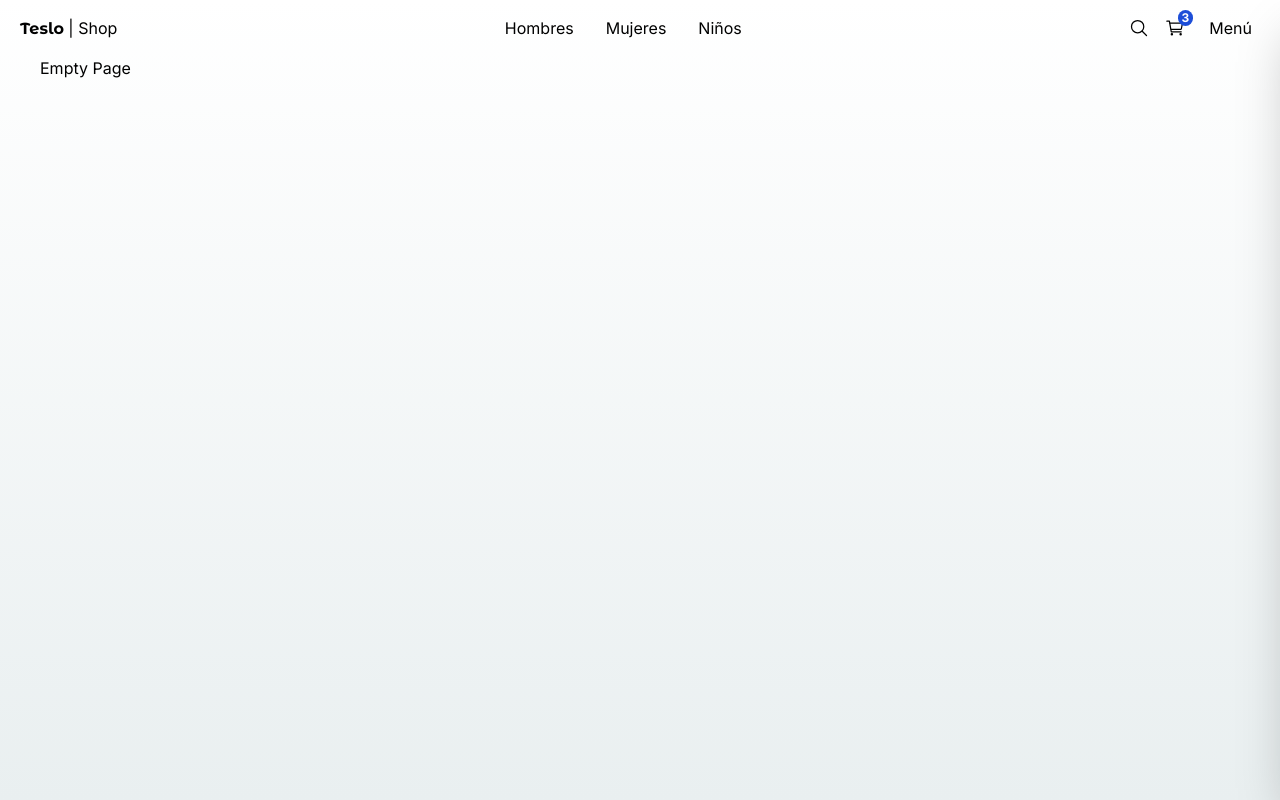
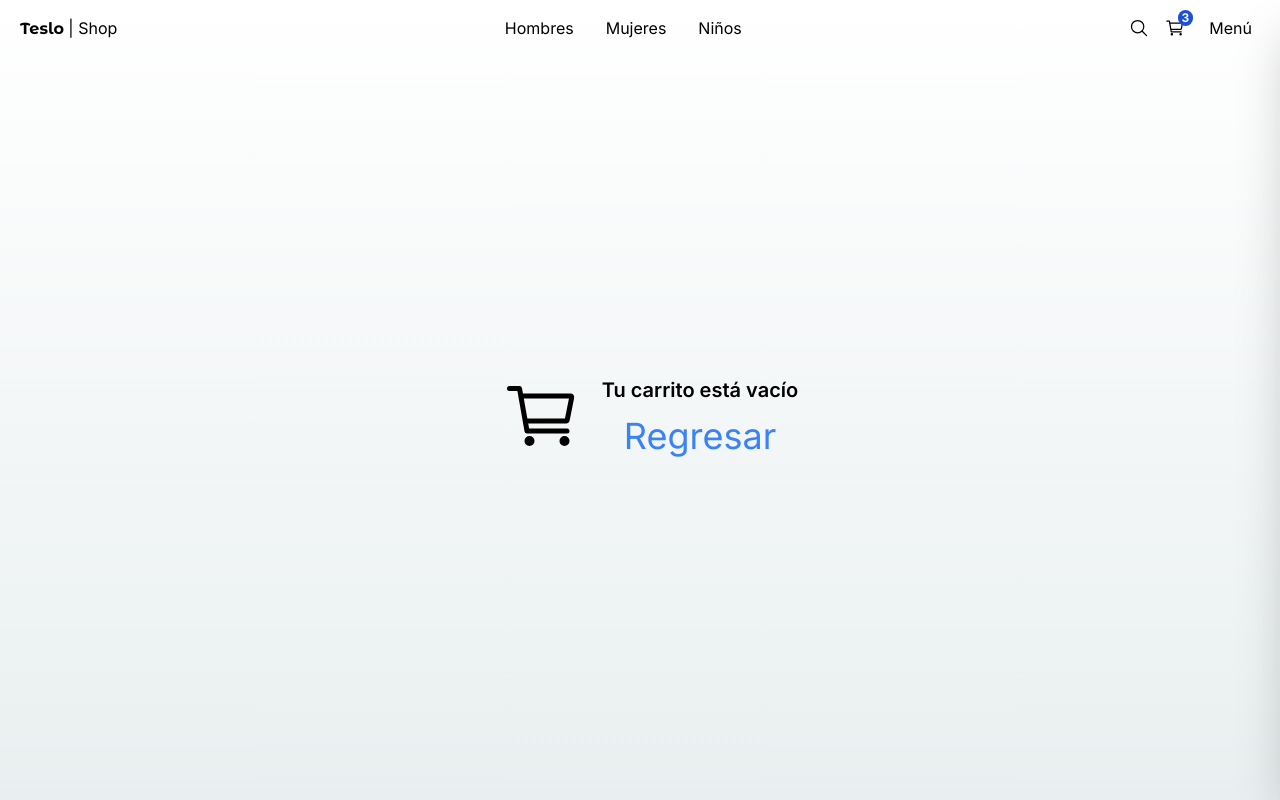
Before and after one commit to pjimenez11/teslo-shop, a Next.js app: page /empty in a window 1280 px wide. Built offline with nearby package versions, Linux system fonts and the light colour scheme.

Commit message:
Agrega página de carrito vacío con enlace de regreso

```diff
--- a/src/app/(shop)/empty/page.tsx
+++ b/src/app/(shop)/empty/page.tsx
@@ -1,7 +1,21 @@
+import Link from "next/link";
+import { IoCartOutline } from "react-icons/io5";
+
 export default function EmptyPage() {
   return (
-    <div>
-      <h1>Empty Page</h1>
+    <div
+      className="flex justify-center items-center"
+      style={{
+        minHeight: "calc(100vh - 80px)",
+      }}
+    >
+      <IoCartOutline size={80} className="mx-5" />
+      <div className="flex flex-col items-center">
+        <h1 className="text-xl font-semibold">Tu carrito está vacío</h1>
+        <Link href="/" className="text-blue-500 mt-3 text-4xl">
+          Regresar
+        </Link>
+      </div>
     </div>
   );
 }
```
